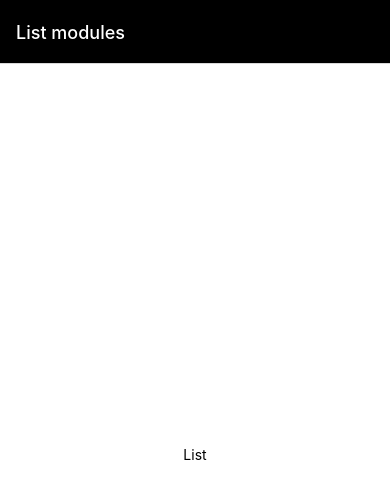
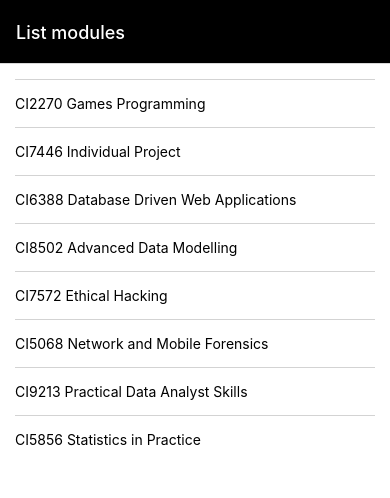
Before and after one commit to charlie-newton/crudler, a React Native app: screen / in a window 390 px wide. Shown: the top 498 px of the page. Built offline with nearby package versions, Linux system fonts and the light colour scheme.

Commit message:
Completed tasks from video 3 (#2)

```diff
--- a/src/components/layout/screen.js
+++ b/src/components/layout/screen.js
@@ -16,10 +16,9 @@
 
 const styles = StyleSheet.create({
   screen: {
+    padding: 15,
     flex: 1,
     backgroundColor: '#fff',
-    alignItems: 'center',
-    justifyContent: 'center',
   },
 });
 
--- a/src/components/screens/ModuleListScreen.js
+++ b/src/components/screens/ModuleListScreen.js
@@ -1,18 +1,43 @@
-import { StyleSheet, Text } from 'react-native';
+import { Pressable, ScrollView, StyleSheet, Text, View } from 'react-native';
 import Screen from '../layout/screen';
+import initialModules from '../../data/modules.js'
+
+
 
 const ModuleListScreen = () => {
   // Initialisation -------------------
+  const modules = initialModules;
   // State ----------------------------
   // Handlers -------------------------
+  const handleSelect = () => alert('Item selected');
   // View -----------------------------
   return (
     <Screen>
-      <Text>List</Text>
+      <ScrollView style={styles.container}>
+        { modules.map((module) => {
+          return(
+            <Pressable onPress={handleSelect}>
+              <View key={module.ModuleCode} style={styles.item}>
+                <Text>{module.ModuleCode} {module.ModuleName}</Text>
+              </View>
+            </Pressable>
+          );
+        })}
+      </ScrollView>
     </Screen>
   );
 }
 
-const styles = StyleSheet.create({});
+const styles = StyleSheet.create({
+  container: {},
+  item: {
+    paddingVertical: 15,
+    borderTopWidth: 1,
+    borderColor: 'lightgray'
+  },
+  text: {
+    fontSize: 16,
+  }
+});
 
 export default ModuleListScreen;
--- /dev/null
+++ b/src/data/modules.js
@@ -0,0 +1,79 @@
+const modules = [
+    {
+      ModuleID: 106778,
+      ModuleName: 'Games Programming',
+      ModuleCode: 'CI2270',
+      ModuleLevel: 4,
+      ModuleLeaderID: 1,
+      ModuleLeaderName: 'Graeme Jones',
+      ModuleImage:
+        'https://images.freeimages.com/images/small-previews/9b8/electronic-components-2-1242738.jpg',
+    },
+    {
+      ModuleID: 592225,
+      ModuleName: 'Individual Project',
+      ModuleCode: 'CI7446',
+      ModuleLevel: 7,
+      ModuleLeaderID: 2,
+      ModuleLeaderName: 'Graeme Jones',
+      ModuleImage:
+        'https://images.freeimages.com/images/small-previews/411/light-of-technology-1510575.jpg',
+    },
+    {
+      ModuleID: 329011,
+      ModuleName: 'Database Driven Web Applications',
+      ModuleCode: 'CI6388',
+      ModuleLevel: 6,
+      ModuleLeaderID: 3,
+      ModuleLeaderName: 'Graeme Jones',
+      ModuleImage: 'https://images.freeimages.com/images/small-previews/64b/vla-1-1315506.jpg',
+    },
+    {
+      ModuleID: 512346,
+      ModuleName: 'Advanced Data Modelling',
+      ModuleCode: 'CI8502',
+      ModuleLevel: 6,
+      ModuleLeaderID: 4,
+      ModuleLeaderName: 'Graeme Jones',
+      ModuleImage: 'https://images.freeimages.com/images/small-previews/293/cable-4-1243085.jpg',
+    },
+    {
+      ModuleID: 692345,
+      ModuleName: 'Ethical Hacking',
+      ModuleCode: 'CI7572',
+      ModuleLevel: 7,
+      ModuleLeaderID: 5,
+      ModuleLeaderName: 'Graeme Jones',
+      ModuleImage: 'https://images.freeimages.com/images/small-previews/fa1/cable-5-1243077.jpg',
+    },
+    {
+      ModuleID: 906072,
+      ModuleName: 'Network and Mobile Forensics',
+      ModuleCode: 'CI5068',
+      ModuleLevel: 7,
+      ModuleLeaderID: 6,
+      ModuleLeaderName: 'Graeme Jones',
+      ModuleImage: 'https://images.freeimages.com/images/small-previews/930/towertv-3-1423238.jpg',
+    },
+    {
+      ModuleID: 394428,
+      ModuleName: 'Practical Data Analyst Skills',
+      ModuleCode: 'CI9213',
+      ModuleLevel: 5,
+      ModuleLeaderID: 7,
+      ModuleLeaderName: 'Graeme Jones',
+      ModuleImage: 'https://images.freeimages.com/images/small-previews/cf5/cellphone-1313194.jpg',
+    },
+    {
+      ModuleID: 699951,
+      ModuleName: 'Statistics in Practice',
+      ModuleCode: 'CI5856',
+      ModuleLevel: 7,
+      ModuleLeaderID: 8,
+      ModuleLeaderName: 'Graeme Jones',
+      ModuleImage:
+        'https://images.freeimages.com/images/small-previews/4e8/sala-de-parto-03-1432033.jpg',
+    },
+  ];
+
+export default modules;
```
